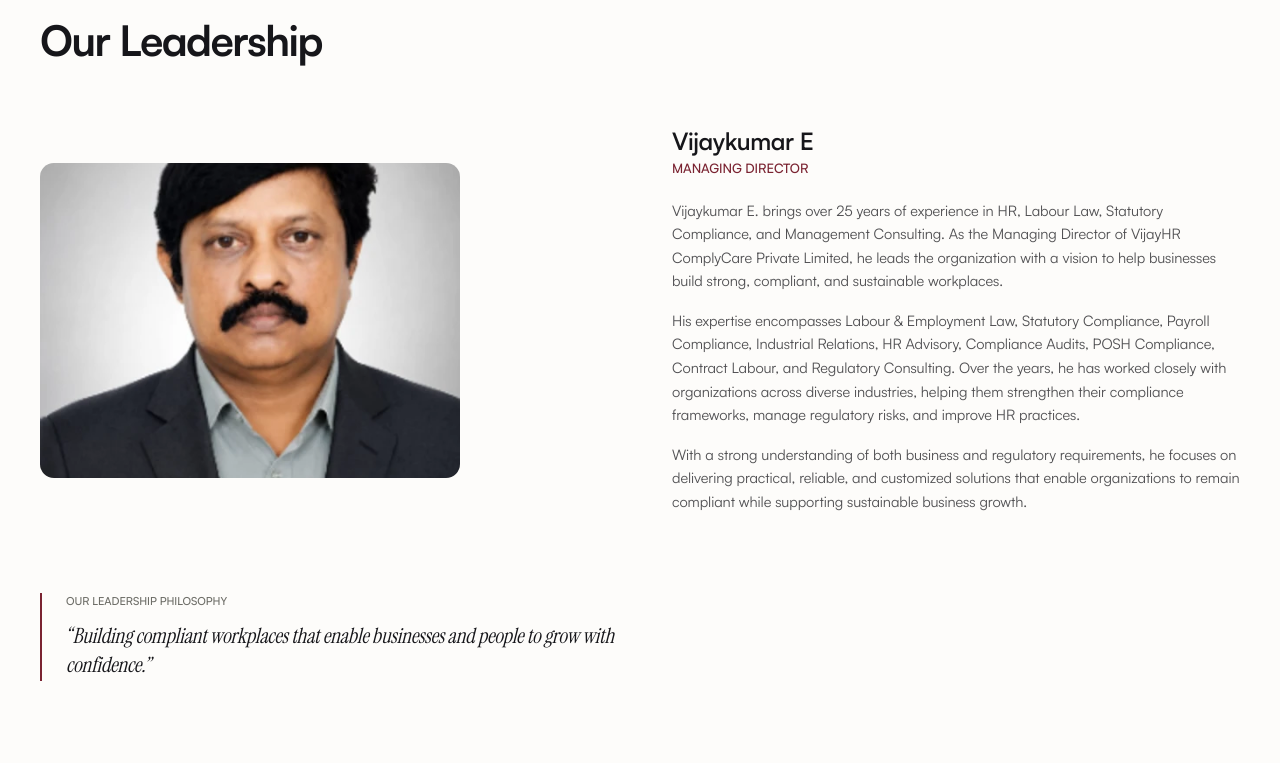
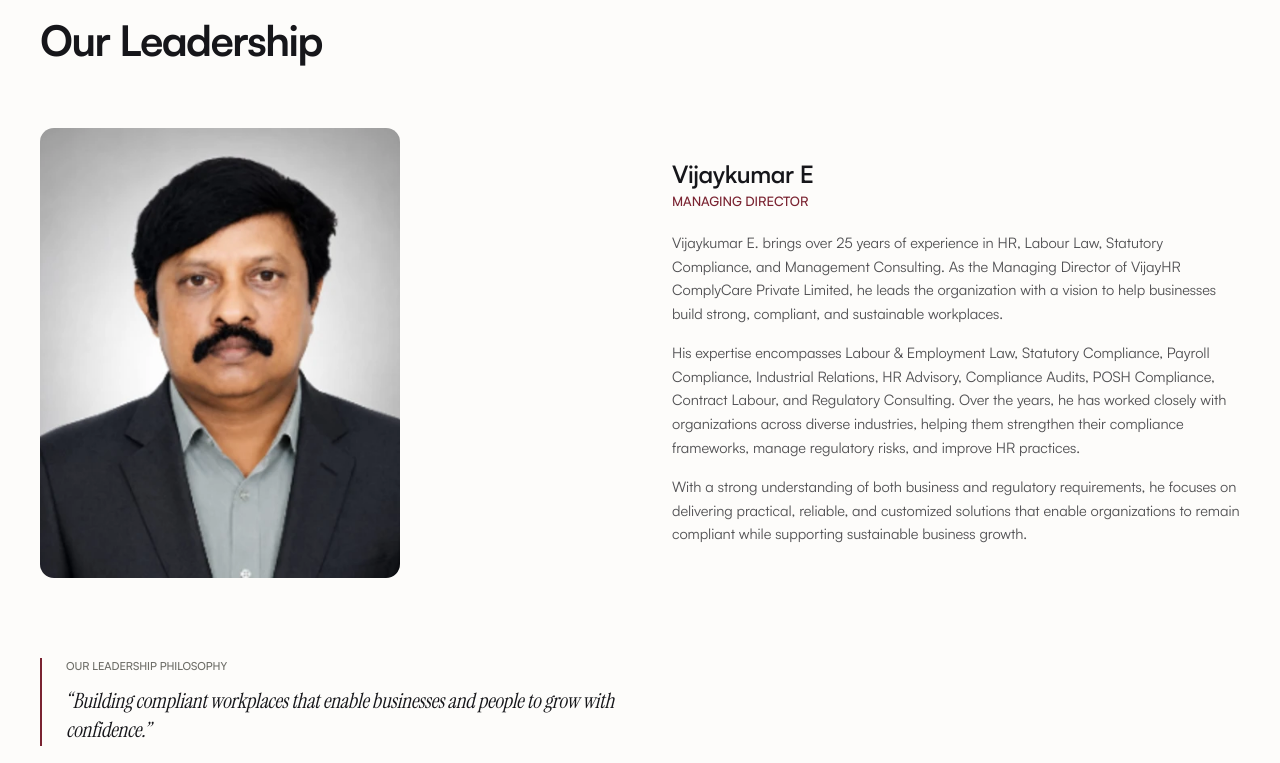
Before and after one commit to Azhwin05/VijayHR, a Next.js app: page /complycare/about in a window 1280 px wide. Shown: the part 1260-2023 px from the top of the page. Built offline with nearby package versions, Linux system fonts and the light colour scheme.

Commit message:
Fix over-zoomed leadership photos
Source headshots are portrait (480x560, ~4:5), but the photo container
was aspect-[4/3] (landscape) with object-cover, which cropped hard
into a tight, zoomed close-up of the face. Switched to aspect-[4/5]
with object-top so the full head and shoulders show.

```diff
--- a/components/sections/Leadership.tsx
+++ b/components/sections/Leadership.tsx
@@ -39,13 +39,13 @@ export default function Leadership({
                   className={mirrored ? "lg:order-2" : "lg:order-1"}
                 >
                   {leader.photo && (
-                    <div className="relative aspect-[4/3] w-full max-w-[420px] overflow-hidden rounded-[14px]">
+                    <div className="relative aspect-[4/5] w-full max-w-[360px] overflow-hidden rounded-[14px]">
                       <Image
                         src={leader.photo}
                         alt={leader.name}
                         fill
-                        sizes="(max-width: 1024px) 100vw, 420px"
-                        className="object-cover"
+                        sizes="(max-width: 1024px) 100vw, 360px"
+                        className="object-cover object-top"
                         priority={li === 0}
                       />
                     </div>
```
